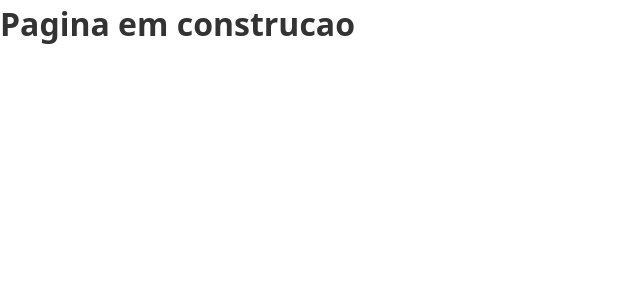
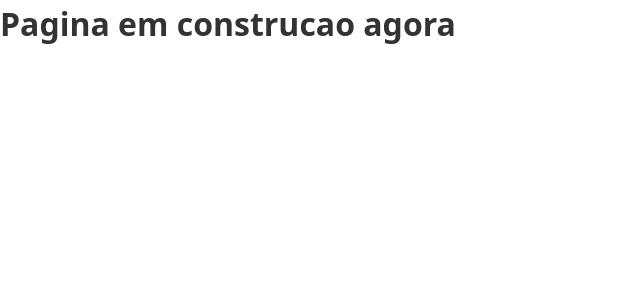
Before and after one commit to lincon-cardoso/meu-portifolio, a Next.js app: page / in a window 1280 px wide. Shown: the top 300 px of the page, without its empty margins (0-640 px from the left). Built offline with nearby package versions, Linux system fonts and the light colour scheme.

Commit message:
fix: atualiza texto da página inicial para "Pagina em construcao agora"

```diff
--- a/src/app/page.tsx
+++ b/src/app/page.tsx
@@ -11,7 +11,7 @@ export default function Home() {
 
       {/* <Cabecalho /> */}
       <h1>
-        Pagina em construcao
+        Pagina em construcao agora
       </h1>
       {/* Conteúdo das páginas */}
       {/* <HomePage /> */}
```
